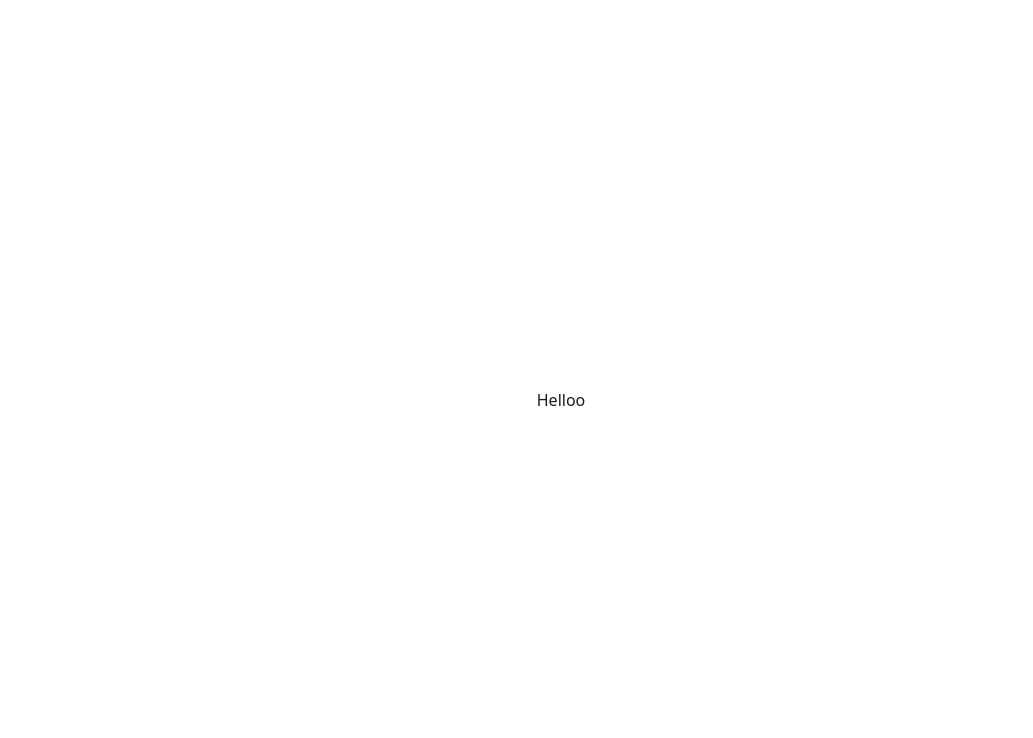
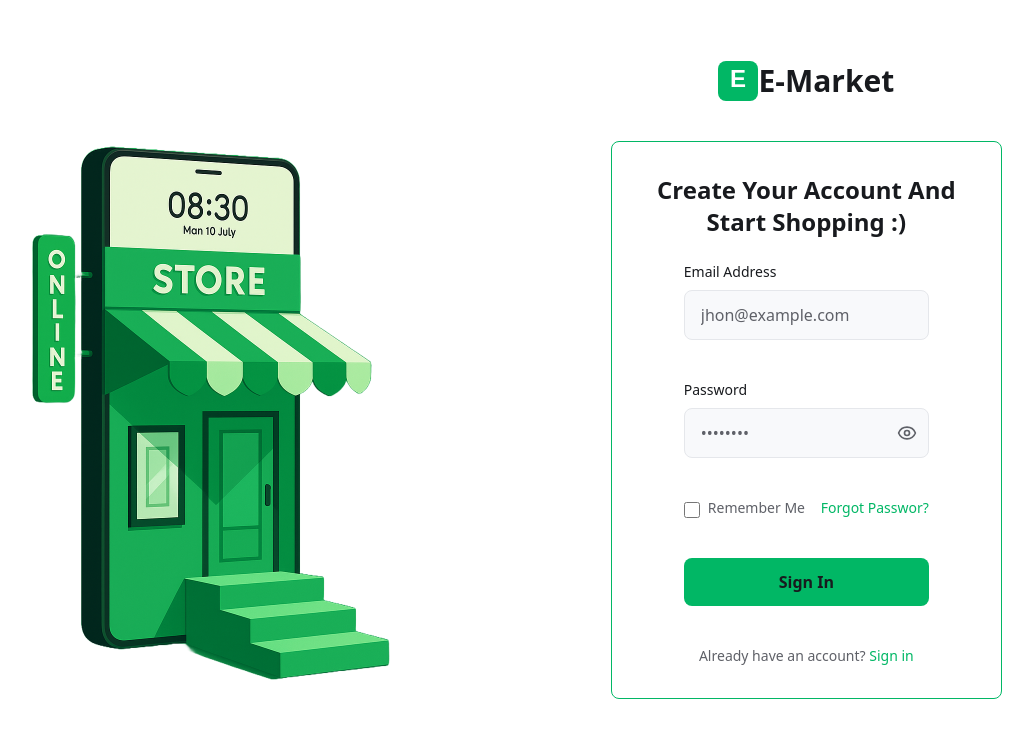
Before and after one commit to ElFirdaous28/E-Market-Frontend, a React (Vite) app: page /login in a window 1280 px wide. Shown: the top 738 px of the page, without its empty margins (79-1112 px from the left). Built offline with nearby package versions, Linux system fonts and the light colour scheme.

Commit message:
EMF-12 login page

```diff
--- a/src/pages/Login.jsx
+++ b/src/pages/Login.jsx
@@ -1,9 +1,142 @@
+import { useState } from 'react';
+import { Eye, EyeOff } from 'lucide-react';
+import { Logo } from '../components/Logo';
+import eStoreLogo from '../assets/images/e-store.png';
+
 const Login = () => {
+    const [formData, setFormData] = useState({
+        email: '',
+        password: '',
+    });
+    const [showPassword, setShowPassword] = useState(false);
+    const [rememberMe, setRememberMe] = useState(false);
+
+
+    const handleInputChange = (e) => {
+        const { name, value } = e.target;
+        setFormData(prev => ({
+            ...prev,
+            [name]: value
+        }));
+    };
+
+    const handleSubmit = (e) => {
+        e.preventDefault();
+
+        alert('Account created successfully!');
+    };
+
     return (
-        <>
-        <h1>Helloo</h1>
-        </>
-    )
-}
+        <div className="flex flex-col md:flex-row gap-40 items-center">
+            {/* Left side - Store illustration */}
+            <div className="hidden md:flex w-2/5 justify-center">
+                <img
+                    src={eStoreLogo}
+                    srcSet="/e-store@2x.png 2x, /e-store@3x.png 3x"
+                    alt="store on mobile"
+                    className="w-full object-contain"
+                />
+            </div>
 
-export default Login
+            {/* Right side - Registration form */}
+            <div className="w-full md:w-3/5 lg:w-1/3 flex flex-col items-center">
+                {/* Logo */}
+                <Logo />
+
+                {/* Form container */}
+                <div className="w-11/12 border border-primary rounded-lg p-6 lg:p-8 bg-background mb-10">
+                    {/* Form header */}
+                    <h1 className="text-textMain text-xl lg:text-2xl font-semibold text-center mb-6">
+                        Create Your Account And<br />Start Shopping :)
+                    </h1>
+
+                    <div className="space-y-10 w-full lg:px-10 ">
+                        {/* Email Address */}
+                        <div>
+                            <label className="block text-textMain text-sm font-medium mb-2">
+                                Email Address
+                            </label>
+                            <input
+                                type="email"
+                                name="email"
+                                value={formData.email}
+                                onChange={handleInputChange}
+                                placeholder="jhon@example.com"
+                                className="w-full bg-surface  border border-border rounded-lg px-4 py-3 text-textMain placeholder-textMuted focus:outline-none focus:border-primary transition-colors"
+                                required
+                            />
+                        </div>
+
+                        {/* Password */}
+                        <div>
+                            <label className="block text-textMain text-sm font-medium mb-2">
+                                Password
+                            </label>
+                            <div className="relative">
+                                <input
+                                    type={showPassword ? "text" : "password"}
+                                    name="password"
+                                    value={formData.password}
+                                    onChange={handleInputChange}
+                                    placeholder="••••••••"
+                                    className="w-full bg-surface  border border-border rounded-lg px-4 py-3 text-textMain placeholder-textMuted focus:outline-none focus:border-primary transition-colors pr-12"
+                                    required
+                                />
+                                <button
+                                    type="button"
+                                    onClick={() => setShowPassword(!showPassword)}
+                                    className="absolute right-3 top-1/2 -translate-y-1/2 text-textMuted hover:text-textMain transition-colors"
+                                >
+                                    {showPassword ? <EyeOff size={20} /> : <Eye size={20} />}
+                                </button>
+                            </div>
+                        </div>
+
+                        {/* remember me/forgot password */}
+                        <div className="flex justify-between w-full">
+                            {/* Remember me*/}
+                            <div className="flex items-start gap-2">
+                                <input
+                                    type="checkbox"
+                                    id="terms"
+                                    onChange={() => setRememberMe(!rememberMe)}
+                                    className="mt-1 w-4 h-4 accent-primary"
+                                />
+                                <label htmlFor="terms" className="text-sm text-textMuted">
+                                    Remember Me
+                                </label>
+                            </div>
+
+                            {/* Forgot Password*/}
+                            <div className="flex items-start gap-2">
+
+                                <a htmlFor="terms" className="text-sm text-primary">
+                                    Forgot Passwor?
+                                </a>
+                            </div>
+
+                        </div>
+                        {/* Submit button */}
+                        <button
+                            type="submit"
+                            className="w-full bg-primary hover:bg-emerald-600 text-textMain font-semibold py-3 rounded-lg transition-colors"
+                        >
+                            Sign In
+                        </button>
+
+                        {/* Sign in link */}
+                        <div className="text-center text-sm text-textMuted">
+                            Already have an account?{' '}
+                            <a href="#" className="text-primary hover:text-emerald-400">
+                                Sign in
+                            </a>
+                        </div>
+
+                    </div>
+                </div>
+            </div>
+        </div>
+    );
+};
+
+export default Login;
--- a/src/pages/Register.jsx
+++ b/src/pages/Register.jsx
@@ -1,6 +1,7 @@
 import { useState } from 'react';
-import { Store, Eye, EyeOff } from 'lucide-react';
+import { Eye, EyeOff } from 'lucide-react';
 import { Logo } from '../components/Logo';
+import eStoreLogo from '../assets/images/e-store.png';
 
 const Register = () => {
     const [formData, setFormData] = useState({
@@ -40,9 +41,9 @@ const Register = () => {
             {/* Left side - Store illustration */}
             <div className="hidden md:flex w-2/5 justify-center">
                 <img
-                    src="/e-store.png"
+                    src={eStoreLogo}
                     srcSet="/e-store@2x.png 2x, /e-store@3x.png 3x"
-                    alt="Logo"
+                    alt="store on mobile"
                     className="w-full object-contain"
                 />
             </div>
@@ -59,7 +60,7 @@ const Register = () => {
                         Create Your Account And<br />Start Shopping :)
                     </h1>
 
-                    <div className="space-y-10 w-full ">
+                    <div className="space-y-10 w-full lg:px-10 ">
                         {/* Full Name */}
                         <div>
                             <label className="block text-textMain text-sm font-medium mb-2">
@@ -168,7 +169,7 @@ const Register = () => {
                             type="submit"
                             className="w-full bg-primary hover:bg-emerald-600 text-textMain font-semibold py-3 rounded-lg transition-colors"
                         >
-                            Sign In
+                            Sign Up
                         </button>
 
                         {/* Sign in link */}
```
Also changed, not shown: src/assets/images/e-store.png (renamed from public/e-store.png).
